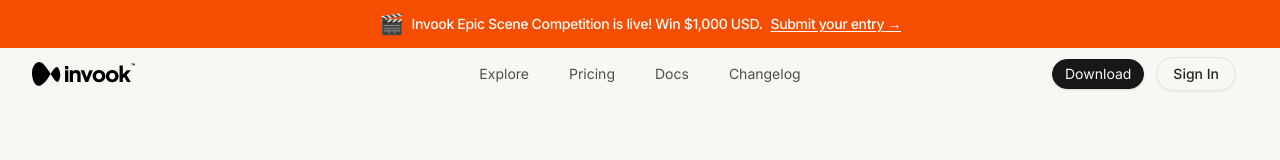
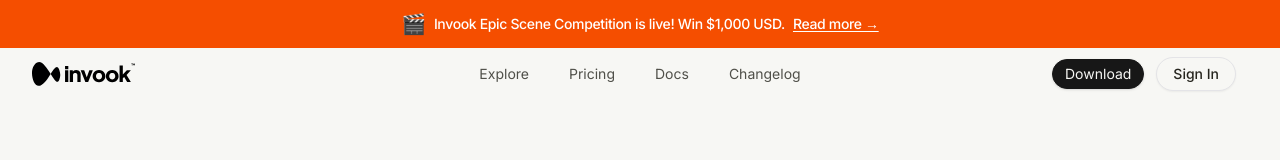
Before and after one commit to Thinking-Sound-Lab/tsl-website, a Next.js app: page / in a window 1280 px wide. Shown: the top 160 px of the page. Built offline with nearby package versions, Linux system fonts and the light colour scheme; no server answers.

Commit message:
style: update promotional banner CTA to Read more

```diff
--- a/components/promotional-banner.tsx
+++ b/components/promotional-banner.tsx
@@ -9,7 +9,7 @@ export function PromotionalBanner() {
       >
          <span className="text-xl">🎬</span>
          <span>Invook Epic Scene Competition is live! <span className="hidden sm:inline">Win $1,000 USD.</span></span>
-         <span className="font-medium underline underline-offset-2 hidden sm:inline">Submit your entry &rarr;</span>
+         <span className="font-medium underline underline-offset-2 hidden sm:inline">Read more &rarr;</span>
       </Link>
     </div>
   );
```
